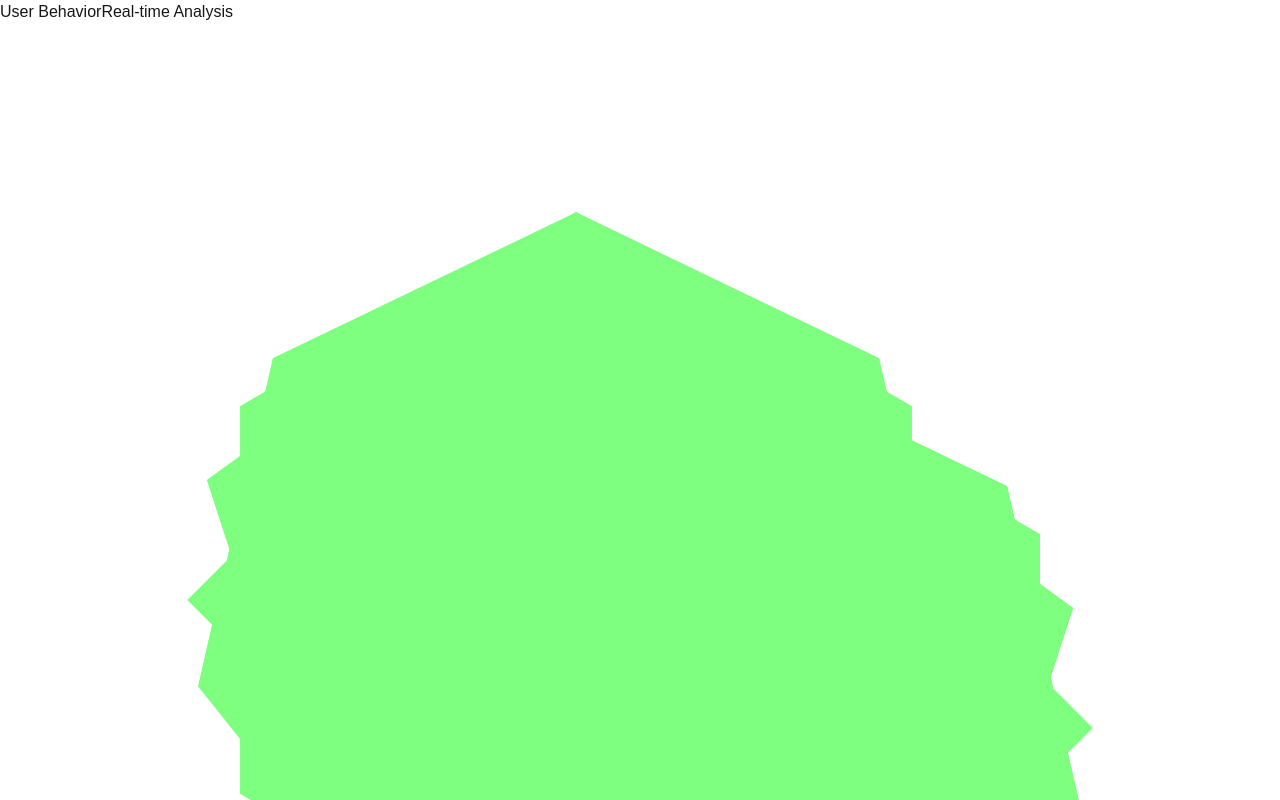
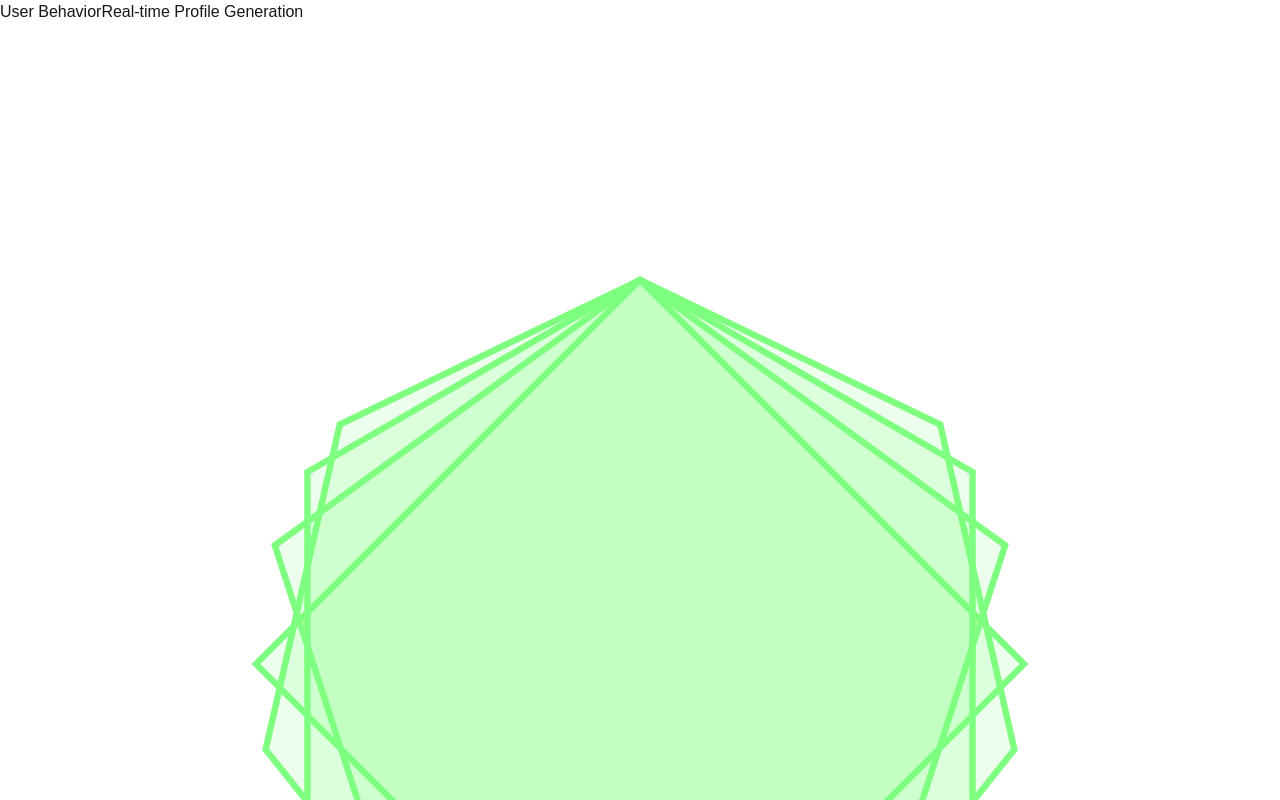
Before and after one commit to joshuakasyoka/user.data.collect, a Next.js app: page / in a window 1280 px wide. Shown: the top 800 px of the page. Built offline with nearby package versions, Linux system fonts and the light colour scheme.

Commit message:
improved layers:

```diff
--- a/src/app/components/MinimalBehaviorAnalyzer.tsx
+++ b/src/app/components/MinimalBehaviorAnalyzer.tsx
@@ -280,20 +280,43 @@ useEffect(() => {
   };
 
   const getOverlappingPolygons = (): JSX.Element[] => {
-    const variations = [-5, -5, 5, 5, 5];
-    return Object.values(categories).map((category, categoryIndex) =>
-      variations.map((offset, i) => (
-        <polygon
-          key={`${categoryIndex}-${i}`}
-          points={getPolygonPoints(category.points)}
-          fill="#7FFF7F"
-          stroke="#7FFF7F"
-          strokeWidth="0.5"
-          transform={`translate(${offset}, ${offset})`}
-          opacity={1}
-        />
-      ))
-    ).flat();
+    const totalShapes = Object.values(categories).length;
+    const angleStep = (2 * Math.PI) / totalShapes;
+
+    return Object.entries(categories).map(([category, config], index) => {
+      // Base position on a circle
+      const baseRadius = 15;
+      const angle = index * angleStep;
+
+      // Add randomization to both radius and angle
+      const radiusJitter = Math.random() * 10 - 5; // Random value between -5 and 5
+      const angleJitter = (Math.random() * 0.5 - 0.25); // Random angle adjustment ±0.25 radians
+
+      // Calculate final position with jitter
+      const radius = baseRadius + radiusJitter;
+      const finalAngle = angle + angleJitter;
+
+      const offsetX = radius * Math.cos(finalAngle);
+      const offsetY = radius * Math.sin(finalAngle);
+
+      // Scale based on hover time
+      const baseScale = 0.7;
+      const hoverScale = hoverTimes[category] ? Math.min(hoverTimes[category] / 100, 0.3) : 0;
+      const scale = baseScale + hoverScale;
+
+      return (
+        <g key={`${category}-${Math.random()}`}>
+          <polygon
+            points={getPolygonPoints(config.points)}
+            fill="#7FFF7F"
+            fillOpacity={0.15}
+            stroke="#7FFF7F"
+            strokeWidth="0.5"
+            className="transition-all duration-300"
+          />
+        </g>
+      );
+    });
   };
 
   const handleAddCategory = (): void => {
@@ -316,12 +339,11 @@ useEffect(() => {
     <div className="min-h-screen font-mono p-4">
       <div className="flex justify-between text-sm mb-4">
         <span className="text-green-400">User Behavior</span>
-        <span>Real-time Analysis</span>
+        <span>Real-time Profile Generation</span>
       </div>
 
       {/* Changed grid-cols-3 to grid-cols-1 md:grid-cols-3 for responsive layout */}
       <div className="grid grid-cols-1 md:grid-cols-3 gap-4">
-        {/* Left column */}
         <div className="space-y-4">
           <div className="border p-4 aspect-square">
             <div className="h-full flex items-center justify-center">
```
